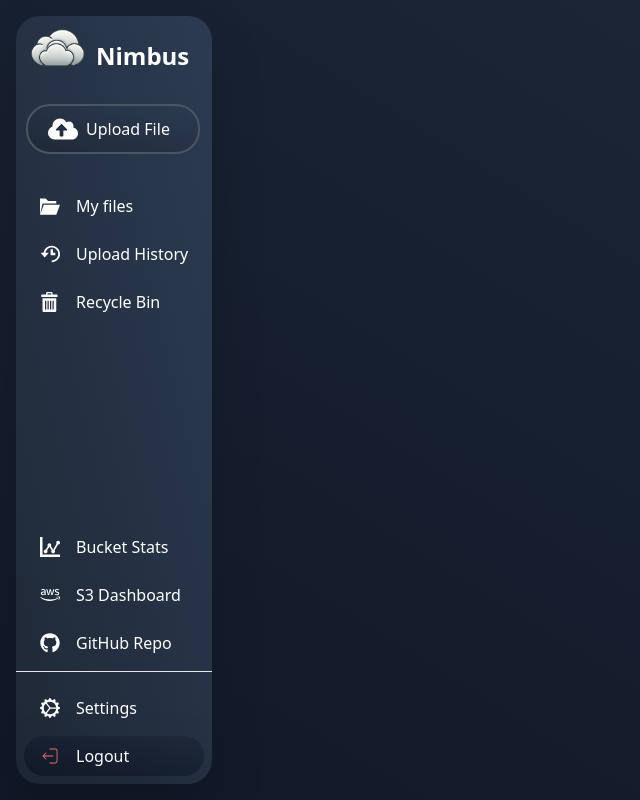
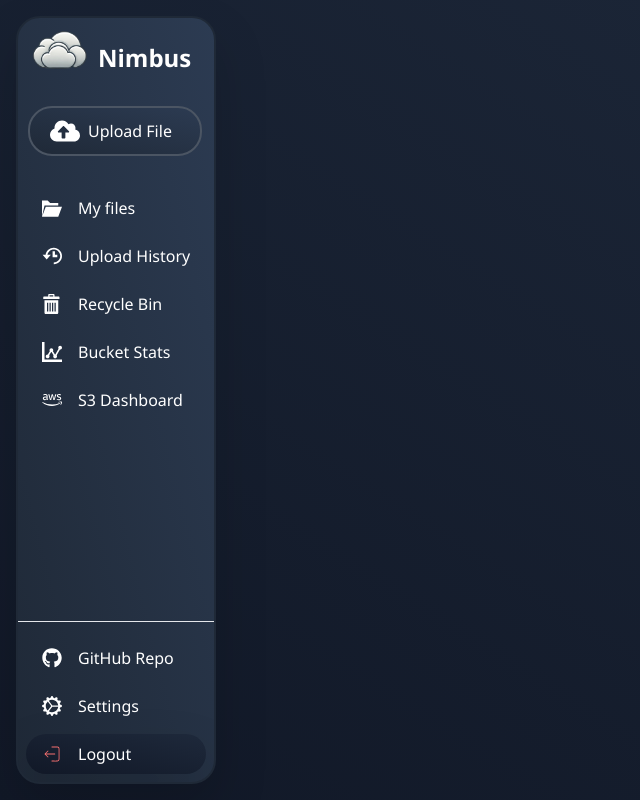
Before and after one commit to Waleed2660/nimbus-ui, a React (Create React App) app: page /logout in a window 1280 px wide. Shown: the whole page, without its empty margins (0-640 px from the left). Built offline with nearby package versions, Linux system fonts and the light colour scheme; no server answers.

Commit message:
removed floating container, added server status

```diff
--- a/src/components/backend/serverStatus.jsx
+++ b/src/components/backend/serverStatus.jsx
@@ -1,25 +1,50 @@
-import { LuWifi } from "react-icons/lu";
-import { LuWifiOff } from "react-icons/lu";
+import { React, useState, useEffect } from 'react';
+import { LuWifi, LuWifiOff } from "react-icons/lu";
 
 const ServerStatus = () => {
-    return (
-        <div>{getHealthCheck()}</div>
-    );
+    // return (
+    //     <div>{getHealthCheck()}</div>
+    // );
 }
 
-const getHealthCheck = () => {
-    fetch('http://localhost:8080/management/healthcheck', { method: 'GET' })
-    .then(response => {
-        if (response.ok) {
-            return <LuWifi size={20} className="text-green-500" />;
-        } else {
-            return <LuWifiOff size={20} className="text-red-500" />
-        }
-    })
-    .catch(error => {
-        // Handle network errors or fetch issues
-        console.error('Failed to get HealthCheck:', error);
-    });
+const getHealthCheck = async () => {
+    try {
+        const response = await fetch('http://localhost:8080/management/healthcheck', {
+            method: 'GET'
+        });
+        console.log('Response:', response);
+        return response.status === 200;
+    } catch (error) {
+        console.error('Error checking backend status:', error);
+        return false;
+    }
+}
+
+export const InsertServerStatus = () => {
+    const [isOnline, setIsOnline] = useState(false);
+
+    useEffect(() => {
+        const checkStatus = async () => {
+            const status = await getHealthCheck();
+            setIsOnline(status);
+        };
+
+        checkStatus();
+
+        // Optional: Poll status every 30 seconds
+        const interval = setInterval(checkStatus, 30000);
+        return () => clearInterval(interval);
+    }, []);
+
+    return (
+        <div className="flex items-center space-x-2">
+            <span>Server Status:</span>
+            {isOnline ?
+                <LuWifi className='text-green-400' /> :
+                <LuWifiOff className='text-red-400'/>
+            }
+        </div>
+    );
 };
 
 export default ServerStatus;
--- a/src/components/files/index.jsx
+++ b/src/components/files/index.jsx
@@ -1,6 +1,7 @@
 import React, { useState } from "react";
 import * as Icons from "./fileTypeIcons";
 import * as Sort from "./sort";
+import { InsertServerStatus } from "../backend/serverStatus";
 
 const handleOpen = (user) => {
   console.log("Opening user:", user);
@@ -33,29 +34,11 @@ const FilesPage = () => {
     { name: "Bob", email: "bob@example.com", role: "User" },
     { name: "Charlie", email: "charlie@example.com", role: "User" },
     { name: "Alice", email: "alice@example.com", role: "Admin" },
-    { name: "Bob", email: "bob@example.com", role: "User" },
-    { name: "Charlie", email: "charlie@example.com", role: "User" },
-    { name: "Alice", email: "alice@example.com", role: "Admin" },
-    { name: "Bob", email: "bob@example.com", role: "User" },
-    { name: "Charlie", email: "charlie@example.com", role: "User" },
-    { name: "Aliceeeeeeeeeeeeeeeeeeeeeeee", email: "alice@example.com", role: "Admin" },
-    { name: "Bob", email: "bob@example.com", role: "User" },
-    { name: "Charlie", email: "charlie@example.com", role: "User" },
-    { name: "Alice", email: "alice@example.com", role: "Admin" },
-    { name: "Bob", email: "bob@example.com", role: "User" },
-    { name: "Charlie", email: "charlie@example.com", role: "User" },
-    { name: "Alice", email: "alice@example.com", role: "Admin" },
-    { name: "Bob", email: "bob@example.com", role: "User" },
-    { name: "Charlie", email: "charlie@example.com", role: "User" },
-    { name: "Alice", email: "alice@example.com", role: "Admin" },
-    { name: "Bob", email: "bob@example.com", role: "User" },
-    { name: "Charlie", email: "charlie@example.com", role: "User" },
   ];
 
   return (
     <div className="container mx-auto p-2 rounded-3xl ml-60 mr-6 mb-4
-                    flex flex-col max-h-[calc(100vh-2rem)] drop-shadow-2xl
-                    bg-gradient-to-tr from-[#1f2937] to-[#2c3b52] transition-colors duration-900 ">
+                    flex flex-col max-h-[calc(100vh-2rem)] drop-shadow-2xl">
       <div className="overflow-auto h-full">
         <table className="min-w-full text-gray-600">
           <thead>
@@ -95,7 +78,9 @@ const FilesPage = () => {
 
       {/* Footer Div */}
       <div className="sticky bottom-0 pt-4 w-full border-t border-gray-600">
-          <div className="text-right px-4 py-1 text-gray-500">
+          <div className="flex items-center text-right px-4 py-1 text-gray-500">
+            {InsertServerStatus()}
+            <span className="m-2">|</span>
             Last Updated: {getCurrentTime()}
           </div>
       </div>
--- a/src/components/sidebar/index.jsx
+++ b/src/components/sidebar/index.jsx
@@ -3,13 +3,12 @@ import { useNavigate, useLocation } from 'react-router-dom';
 
 import UploadButton from "./uploadFile";
 import * as SideBarItems from "./sideBarItem";
+import { menuItems } from "./sideBarData"
 
 const Sidebar = () => {
 
   const navigate = useNavigate();
   const location = useLocation();
-
-  console.log("Current path:", location.pathname);
 
   const handleItemClick = (path) => {
     console.log("Navigating to:", path);
@@ -18,12 +17,23 @@ const Sidebar = () => {
 
   return (
     <div className="fixed h-[calc(100vh-2rem)] overflow-auto flex flex-col
-                    bg-sideBar text-white space-y-2 drop-shadow-2xl rounded-3xl
+                    bg-sideBar text-white space-y-2 drop-shadow-2xl rounded-3xl border-2 border-[#1f2937]
                     bg-gradient-to-tr from-[#1f2937] to-[#2c3b52] transition-colors duration-900
                     ml-4 mt-4">
       <SideBarItems.SidebarHeader />
       <UploadButton />
-        {SideBarItems.menuItems.slice(0, 3).map((item) => (
+      {menuItems.slice(0, 3).map((item) => (
+        <SideBarItems.SidebarItem
+          key={item.path}
+          icon={item.icon}
+          text={item.text}
+          iconColor={item.iconColor}
+          isActive={location.pathname === item.path}
+          onClick={() => handleItemClick(item.path)}
+        />
+      ))}
+
+      {menuItems.slice(3, 5).map((item) => (
         <SideBarItems.SidebarItem
           key={item.path}
           icon={item.icon}
@@ -34,18 +44,8 @@ const Sidebar = () => {
         />
       ))}
       <div className="flex-grow"></div>
-        {SideBarItems.menuItems.slice(3, 6).map((item) => (
-          <SideBarItems.SidebarItem
-            key={item.path}
-            icon={item.icon}
-            text={item.text}
-            iconColor={item.iconColor}
-            isActive={location.pathname === item.path}
-            onClick={() => handleItemClick(item.path)}
-          />
-        ))}
       <Divider />
-        {SideBarItems.menuItems.slice(6).map((item) => (
+      {menuItems.slice(5).map((item) => (
         <SideBarItems.SidebarItem
           key={item.path}
           icon={item.icon}
--- /dev/null
+++ b/src/components/sidebar/sideBarData.jsx
@@ -0,0 +1,17 @@
+import { ImFolderOpen, ImHistory, ImBin, ImStatsDots } from "react-icons/im";
+import { BsGearWideConnected } from "react-icons/bs";
+import { CiLogout } from "react-icons/ci";
+import { IoMdCloudUpload } from "react-icons/io";
+import { FaGithub, FaAws } from "react-icons/fa";
+
+export const menuItems = [
+    { icon: ImFolderOpen, text: "My files", path: "/files" },
+    { icon: ImHistory, text: "Upload History", path: "/uploadHistory", iconColor: "text-yellow-500" },
+    { icon: ImBin, text: "Recycle Bin", path: "/recycleBin", iconColor: "text-red-400" },
+    // { icon: IoMdCloudUpload, text: "Uploads", path: "../uploads", iconColor: "text-green-500" },
+    { icon: ImStatsDots, text: "Bucket Stats", path: "/stats", iconColor: "text-red-400" },
+    { icon: FaAws, text: "S3 Dashboard", path: "/s3Dashboard", iconColor: "" },
+    { icon: FaGithub, text: "GitHub Repo", path: "/github", iconColor: "" },
+    { icon: BsGearWideConnected, text: "Settings", path: "/settings", iconColor: "text-yellow-500" },
+    { icon: CiLogout, text: "Logout", path: "/logout", iconColor: "text-red-400" }
+  ];
--- a/src/components/sidebar/sideBarItem.jsx
+++ b/src/components/sidebar/sideBarItem.jsx
@@ -1,22 +1,4 @@
-import { ImFolderOpen, ImHistory, ImBin, ImStatsDots } from "react-icons/im";
-import { BsGearWideConnected } from "react-icons/bs";
-import { CiLogout } from "react-icons/ci";
-import { IoMdCloudUpload } from "react-icons/io";
-import { FaGithub, FaAws } from "react-icons/fa";
-
 import nimbusLogo from '../../resources/nimbus_logo.png';
-
-export const menuItems = [
-  { icon: ImFolderOpen, text: "My files", path: "/files" },
-  { icon: ImHistory, text: "Upload History", path: "/uploadHistory", iconColor: "text-yellow-500" },
-  { icon: ImBin, text: "Recycle Bin", path: "/recycleBin", iconColor: "text-red-400" },
-  // { icon: IoMdCloudUpload, text: "Uploads", path: "../uploads", iconColor: "text-green-500" },
-  { icon: ImStatsDots, text: "Bucket Stats", path: "/stats", iconColor: "text-red-400" },
-  { icon: FaAws, text: "S3 Dashboard", path: "/s3Dashboard", iconColor: "" },
-  { icon: FaGithub, text: "GitHub Repo", path: "/github", iconColor: "" },
-  { icon: BsGearWideConnected, text: "Settings", path: "/settings", iconColor: "text-yellow-500" },
-  { icon: CiLogout, text: "Logout", path: "/logout", iconColor: "text-red-400" }
-];
 
 export const SidebarHeader = () => (
     <div className="flex items-center rounded-lg">
--- a/src/components/utils/gradients.jsx
+++ b/src/components/utils/gradients.jsx
@@ -2,7 +2,7 @@ import React from 'react';
 
 const ShinyBgColor = () => {
   return (
-    <div className="w-full h-64 bg-gradient-to-tr from-[#111827] to-[#1e293b] transition-colors duration-300">
+    <div className="">
       {/* Your content goes here */}
     </div>
   );
--- a/tailwind.config.js
+++ b/tailwind.config.js
@@ -16,6 +16,9 @@ module.exports = {
         sideBar: "#1f2937",
         navBar: "#1f2937",
         navBarButtonBackground: "#323e4f",
+      },
+      fontFamily: {
+        sans: ['"Segoe UI"'],
       }
     },
   },
```
Lines whose indentation alone changed are shown as unchanged.
